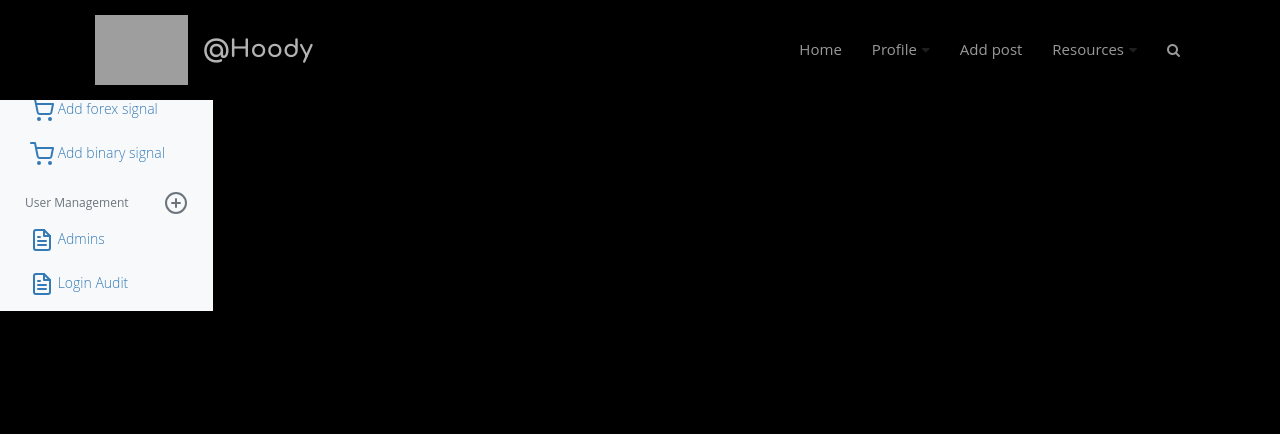
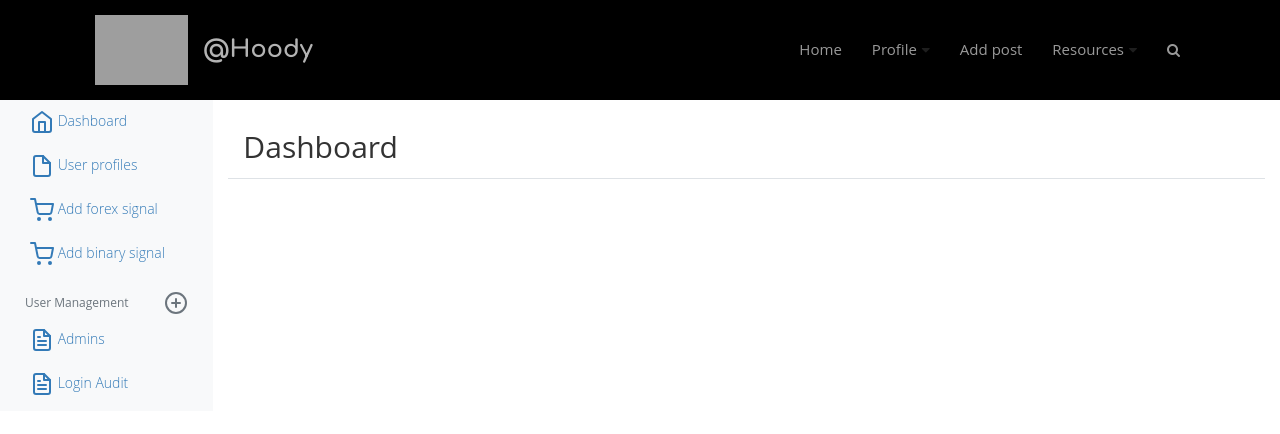
Before and after one commit to Nyagah-Tech/hoodapp, a Django app: page /dashboard/ in a window 1280 px wide. Shown: the top 434 px of the page. Run offline with Django 3.2, Linux system fonts and the light colour scheme; the visitor is signed in with stand-in values (Sample User, id 1); some libraries are stand-ins or nearby versions; grey boxes are pictures that could not be loaded.

```diff
--- a/hoodapp/templates/admin_site/dashboard.html
+++ b/hoodapp/templates/admin_site/dashboard.html
@@ -1,6 +1,7 @@
 
 {% extends 'all/base.html' %}
 {% block content %}
+<body style="margin-top: 100px; background-color: white;">
 
     <div class="container-fluid">
         <div class="row">
@@ -24,4 +25,5 @@
             </main>
         </div>
     </div>
+</body>
 {% endblock %}
--- a/hoodapp/templates/admin_site/users.html
+++ b/hoodapp/templates/admin_site/users.html
@@ -1,5 +1,6 @@
 {% extends 'all/base.html' %}
 {% block content %}
+<body style="background-color: white;margin-top: 100px;">
 
     <div class="container-fluid">
         <div class="row">
@@ -60,4 +61,5 @@
             </main>
         </div>
     </div>
+</body>
 {% endblock %}
```
Lines whose indentation alone changed are shown as unchanged.
